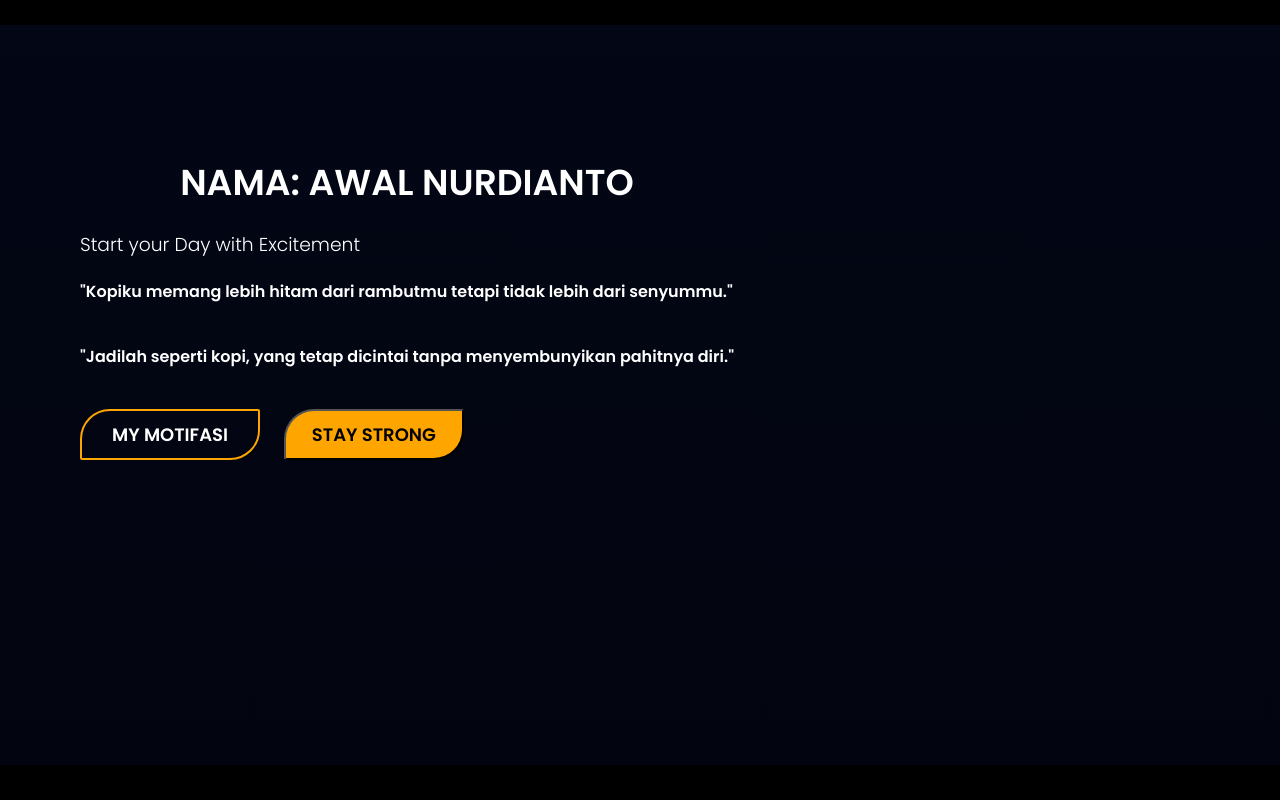
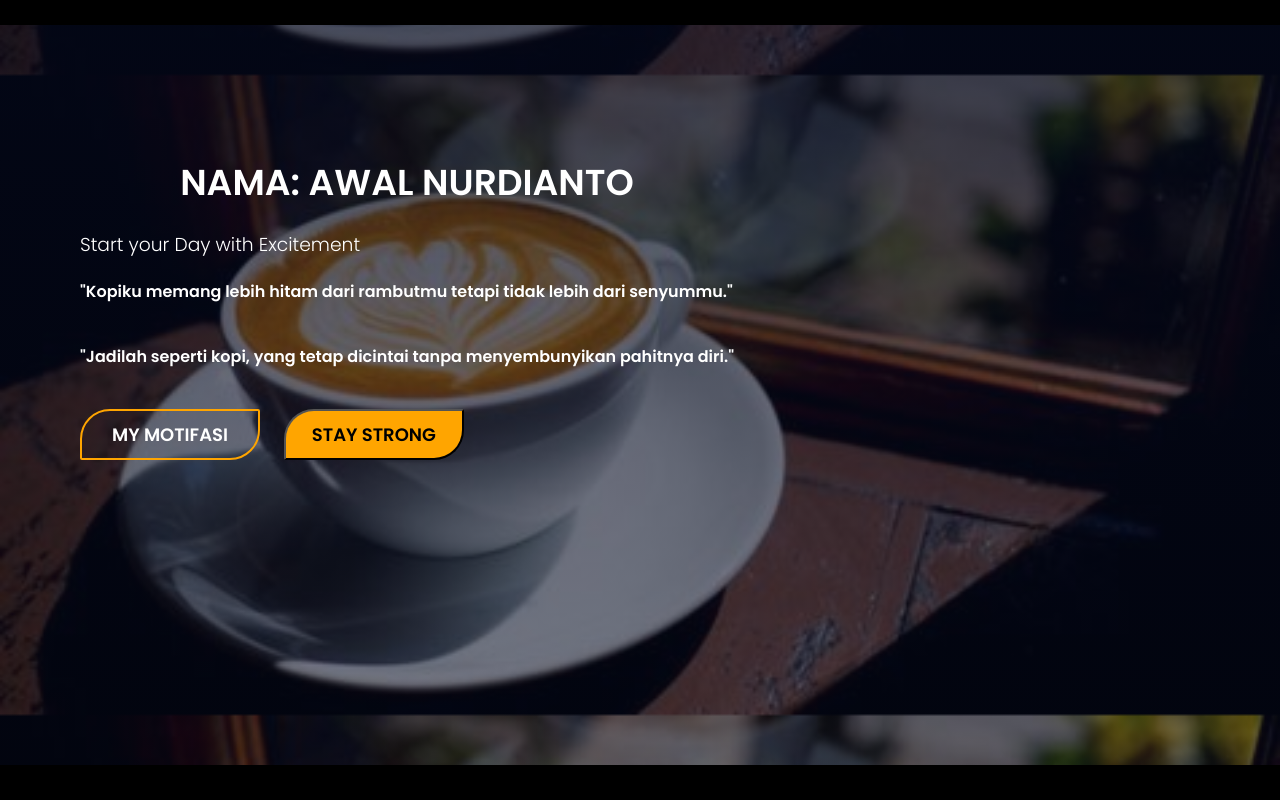
Before and after one commit to Awal17/Motifasi.github.io, a plain HTML site: page index.html in a window 1280 px wide. Drawn offline with nearby package versions, Linux system fonts and the light colour scheme.

Commit message:
Add files via upload

```diff
--- a/style.css
+++ b/style.css
@@ -189,7 +189,7 @@ main{
     width: 100%;
     height: calc(100vh - 60px);
     background-image:linear-gradient(rgba(4,9,30,0.7),rgba(4,9,30,0.5)),
-    url(images/coffe.jpg);
+    url(coffe.jpg);
     background-size: contain;
     background-position: right;
 }
```
